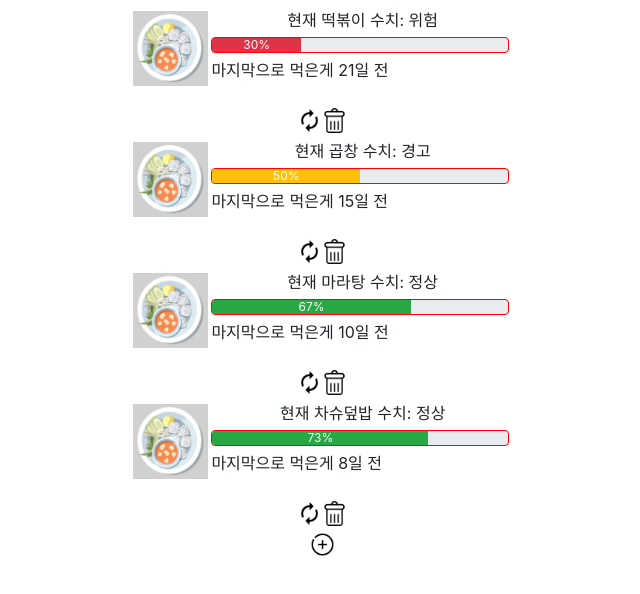
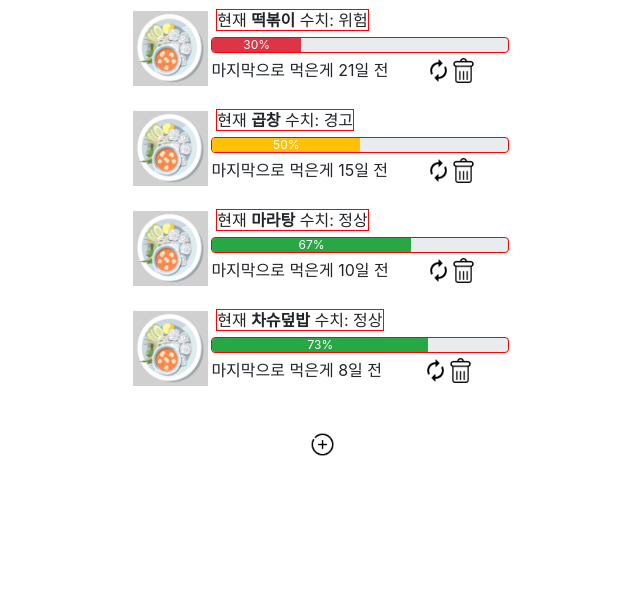
Before and after one commit to kst20209/eatwhen, a React (Create React App) app: page / in a window 1280 px wide. Shown: the top 594 px of the page, without its empty margins (318-958 px from the left). Built offline with nearby package versions, Linux system fonts and the light colour scheme.

Commit message:
Added: update, delete 버튼 read 컴퍼넌트 내부에 넣음

```diff
--- a/src/App.js
+++ b/src/App.js
@@ -46,13 +46,12 @@ class App extends Component{
   block(data){
     var blocklist = [];
     var _today = new Date();
-    blocklist.push(<Read title={data.title} date={data.date} std={data.std} img={data.img}></Read>);
-    blocklist.push(
-      <input type="image" src="update.png" alt="수정" width="25" height="25" onClick={function(e){
-        data.mode = 'update';
-        this.setState({data});
-      }.bind(this)}></input>
-    );
+    blocklist.push(<Read title={data.title} date={data.date} std={data.std} img={data.img}
+      onClick={
+        function(_mode){
+          data.mode=_mode;
+          this.setState({data});
+    }.bind(this)}></Read>);
     //update블록
     if(data.mode === 'update'){
       blocklist.pop();
@@ -74,13 +73,6 @@ class App extends Component{
             this.setState({data});
         }.bind(this)}></Update>);
     }
-
-    blocklist.push(
-      <input type="image" src="delete.png" alt="삭제" width="25" height="25" onClick={function(e){
-        data.mode = 'delete';
-        this.setState({data});
-      }.bind(this)}></input>
-    );
     //delete블록
     if(data.mode === 'delete'){
       if(window.confirm('이 항목을 삭제하시겠습니까?')){
--- a/src/components/Read.js
+++ b/src/components/Read.js
@@ -27,10 +27,22 @@ class Read extends Component {
 
       return(
         <div className='read'>
+          <div>
             <img id="food" src="1.jpg" alt="음식 사진" width="75" height="75"></img>
-            <span>현재 {this.props.title} 수치: {level}</span>
+          </div>
+          <div id="present_state">
+            <span id="read_title">현재 <strong>{this.props.title}</strong> 수치: {level}</span>
             <ProgressBar className="progress" now={number} label={`${number}%`} variant={color}/>
-            <span id="final_date">마지막으로 먹은게 {date}일 전</span>
+            <span id="final_date">마지막으로 먹은게 {this.props.date}일 전</span>
+          </div>
+          <div>
+            <input type="image" src="update.png" alt="수정" width="25" height="25" onClick={function(e){
+              this.props.onClick('update');
+            }.bind(this)}></input>
+            <input type="image" src="delete.png" alt="삭제" width="25" height="25" onClick={function(e){
+              this.props.onClick('delete');
+            }.bind(this)}></input>
+          </div>
         </div>
       );
     }
```
